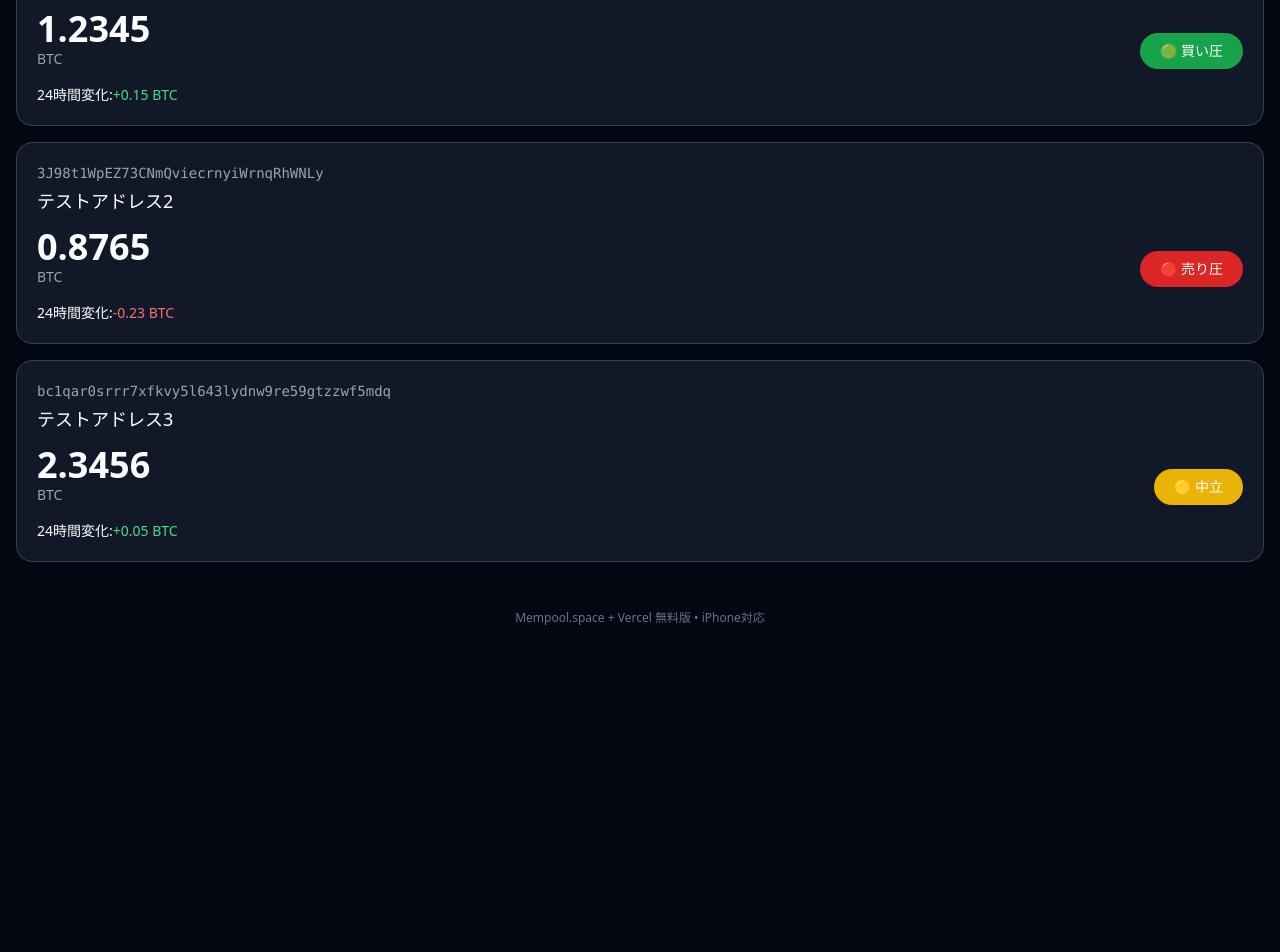
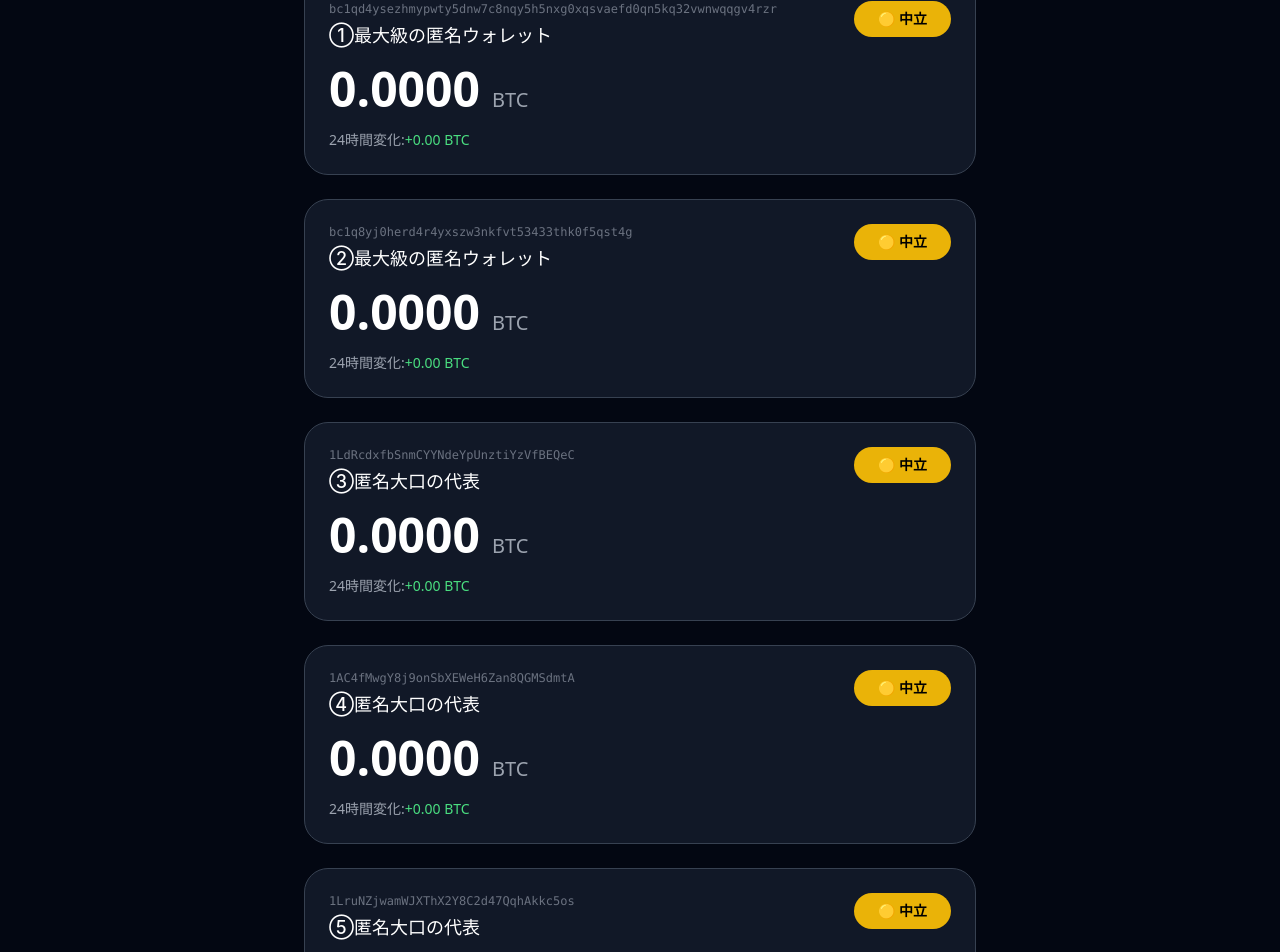
Before and after one commit to 8s2scgtgm4-ctrl/btc-dashboard-free, a Next.js app: page / in a window 1280 px wide. Shown: the part 160-1112 px from the top of the page. Before the commit the page ends 802 px from the top, so only its background shows below. Built offline with nearby package versions, Linux system fonts and the light colour scheme.

Commit message:
Update page.tsx

```diff
--- a/app/page.tsx
+++ b/app/page.tsx
@@ -1,17 +1,63 @@
 'use client';
 
+interface AddressData {
+  address: string;
+  label: string;
+  btc_balance: number;
+  delta_24h: number;
+  status: 'buy' | 'neutral' | 'sell';
+}
+
 export default function Dashboard() {
-  const addresses = [
-    { address: "1A1zP1eP5QGefi2DMPTfTL5SLmv7DivfNa", label: "サトシ・ジェネシス", btc_balance: 1.2345, delta_24h: 0.15, status: "buy" },
-    { address: "3J98t1WpEZ73CNmQviecrnyiWrnqRhWNLy", label: "テストアドレス2", btc_balance: 0.8765, delta_24h: -0.23, status: "sell" },
-    { address: "bc1qar0srrr7xfkvy5l643lydnw9re59gtzzwf5mdq", label: "テストアドレス3", btc_balance: 2.3456, delta_24h: 0.05, status: "neutral" },
-    // ここにあなたの実際の6アドレスを後で追加できます
+  const addresses: AddressData[] = [
+    {
+      address: "bc1qd4ysezhmypwty5dnw7c8nqy5h5nxg0xqsvaefd0qn5kq32vwnwqqgv4rzr",
+      label: "①最大級の匿名ウォレット",
+      btc_balance: 0, // 後でMempoolから取得
+      delta_24h: 0,
+      status: "neutral"
+    },
+    {
+      address: "bc1q8yj0herd4r4yxszw3nkfvt53433thk0f5qst4g",
+      label: "②最大級の匿名ウォレット",
+      btc_balance: 0,
+      delta_24h: 0,
+      status: "neutral"
+    },
+    {
+      address: "1LdRcdxfbSnmCYYNdeYpUnztiYzVfBEQeC",
+      label: "③匿名大口の代表",
+      btc_balance: 0,
+      delta_24h: 0,
+      status: "neutral"
+    },
+    {
+      address: "1AC4fMwgY8j9onSbXEWeH6Zan8QGMSdmtA",
+      label: "④匿名大口の代表",
+      btc_balance: 0,
+      delta_24h: 0,
+      status: "neutral"
+    },
+    {
+      address: "1LruNZjwamWJXThX2Y8C2d47QqhAkkc5os",
+      label: "⑤匿名大口の代表",
+      btc_balance: 0,
+      delta_24h: 0,
+      status: "neutral"
+    },
+    {
+      address: "1NB3ZXxs3vfq1hRhuSAZ3zPdQNrXBQB6ZX",
+      label: "⑥古株クジラ",
+      btc_balance: 0,
+      delta_24h: 0,
+      status: "neutral"
+    },
   ];
 
   const getStatusColor = (status: string) => {
-    if (status === "buy") return "bg-green-600";
-    if (status === "sell") return "bg-red-600";
-    return "bg-yellow-500";
+    if (status === "buy") return "bg-green-600 text-white";
+    if (status === "sell") return "bg-red-600 text-white";
+    return "bg-yellow-500 text-black";
   };
 
   const getStatusText = (status: string) => {
@@ -21,41 +67,51 @@ export default function Dashboard() {
   };
 
   return (
-    <div className="min-h-screen bg-gray-950 text-white p-4">
-      <h1 className="text-3xl font-bold text-center mb-8">BTC 監視ダッシュボード</h1>
+    <div className="min-h-screen bg-gray-950 text-white p-6 pb-20">
+      <div className="max-w-2xl mx-auto">
+        <h1 className="text-4xl font-bold text-center mb-2">BTC 監視ダッシュボード</h1>
+        <p className="text-center text-gray-400 mb-10">Mempool.space + Vercel 無料版</p>
 
-      <div className="space-y-4">
+        <div className="space-y-6">
           {addresses.map((item, index) => (
-          <div key={index} className="bg-gray-900 border border-gray-700 rounded-2xl p-5">
-            <div className="font-mono text-sm text-gray-400 mb-1 break-all">
+            <div
+              key={index}
+              className="bg-gray-900 border border-gray-700 rounded-3xl p-6 dashboard-card"
+            >
+              <div className="flex justify-between items-start mb-4">
+                <div>
+                  <div className="font-mono text-xs text-gray-500 break-all mb-1">
                     {item.address}
                   </div>
-            <div className="text-lg font-medium mb-3">{item.label}</div>
-
-            <div className="flex justify-between items-end">
-              <div>
-                <div className="text-4xl font-bold">{item.btc_balance.toFixed(4)}</div>
-                <div className="text-sm text-gray-400">BTC</div>
+                  <div className="text-lg font-medium">{item.label}</div>
                 </div>
 
-              <div className={`px-5 py-2 rounded-full text-sm font-medium ${getStatusColor(item.status)}`}>
+                <div className={`px-6 py-2 rounded-full text-sm font-semibold ${getStatusColor(item.status)}`}>
                   {getStatusText(item.status)}
                 </div>
               </div>
 
-            <div className="mt-4 text-sm">
+              <div className="flex items-baseline gap-3">
+                <div className="text-5xl font-bold tabular-nums">
+                  {item.btc_balance.toFixed(4)}
+                </div>
+                <div className="text-xl text-gray-400">BTC</div>
+              </div>
+
+              <div className="mt-4 text-sm text-gray-400">
                 24時間変化:
                 <span className={item.delta_24h >= 0 ? "text-green-400" : "text-red-400"}>
-                {item.delta_24h >= 0 ? "+" : ""}{item.delta_24h.toFixed(2)} BTC
+                  {item.delta_24h >= 0 ? '+' : ''}{item.delta_24h.toFixed(2)} BTC
                 </span>
               </div>
             </div>
           ))}
         </div>
 
-      <p className="text-center text-xs text-gray-500 mt-12">
-        Mempool.space + Vercel 無料版 • iPhone対応
-      </p>
+        <div className="text-center text-xs text-gray-500 mt-12">
+          Mempool.space + Vercel 無料版 • iPhone SE3対応
+        </div>
+      </div>
     </div>
   );
 }
```
Lines whose indentation alone changed are shown as unchanged.
